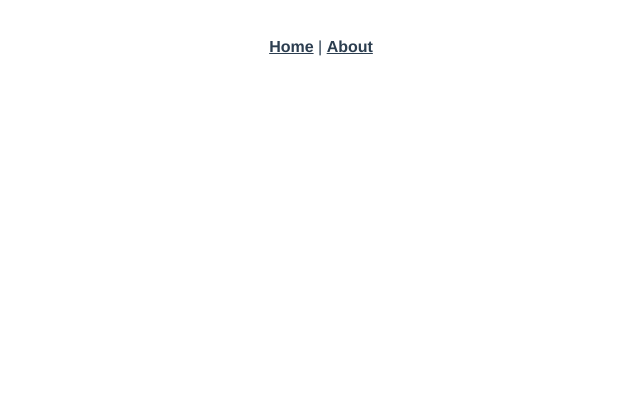
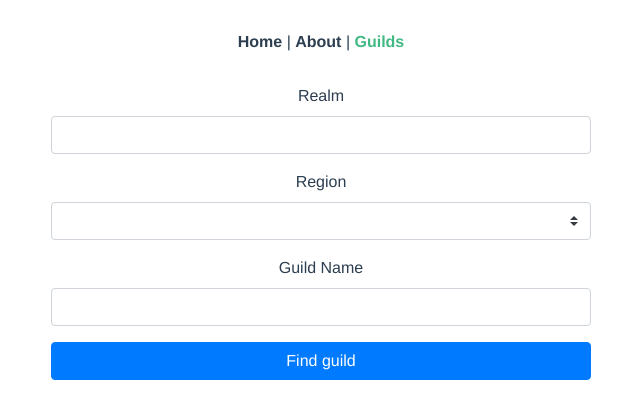
Before and after one commit to dakiman/guild-service-fe, a Vue app: page /#/guilds in a window 1280 px wide. Shown: the top 418 px of the page, without its empty margins (319-959 px from the left). Built offline with nearby package versions, Linux system fonts and the light colour scheme.

Commit message:
initial commit

```diff
--- a/package.json
+++ b/package.json
@@ -9,6 +9,9 @@
     "lint": "vue-cli-service lint"
   },
   "dependencies": {
+    "axios": "^0.19.0",
+    "bootstrap": "^4.4.1",
+    "bootstrap-vue": "^2.1.0",
     "core-js": "^3.4.3",
     "vue": "^2.6.10",
     "vue-router": "^3.1.3",
--- a/src/App.vue
+++ b/src/App.vue
@@ -2,7 +2,8 @@
   <div id="app">
     <div id="nav">
       <router-link to="/">Home</router-link> |
-      <router-link to="/about">About</router-link>
+      <router-link to="/about">About</router-link> |
+      <router-link to="/guilds">Guilds</router-link>
     </div>
     <router-view/>
   </div>
--- a/src/main.js
+++ b/src/main.js
@@ -2,7 +2,11 @@
 import App from './App.vue'
 import router from './router'
 import store from './store'
+import BootstrapVue from 'bootstrap-vue'
+import 'bootstrap/dist/css/bootstrap.css'
+import 'bootstrap-vue/dist/bootstrap-vue.css'
 
+Vue.use(BootstrapVue)
 Vue.config.productionTip = false
 
 new Vue({
--- a/src/router/index.js
+++ b/src/router/index.js
@@ -17,6 +17,14 @@
     // this generates a separate chunk (about.[hash].js) for this route
     // which is lazy-loaded when the route is visited.
     component: () => import(/* webpackChunkName: "about" */ '../views/About.vue')
+  },
+  {
+    path: '/guilds',
+    name: 'guildSearch',
+    // route level code-splitting
+    // this generates a separate chunk (about.[hash].js) for this route
+    // which is lazy-loaded when the route is visited.
+    component: () => import(/* webpackChunkName: "about" */ '../views/GuildSearch.vue')
   }
 ]
 
--- /dev/null
+++ b/src/views/GuildSearch.vue
@@ -0,0 +1,58 @@
+<template>
+    <div class="guildSearch">
+        <div class="container">
+            <div class="row">
+                <div class="col-md-6 offset-md-3">
+                    <b-form @submit="getGuild">
+                        <b-form-group label="Realm" label-for="realm">
+                            <b-form-input id="realm" v-model="form.realm"/>
+                        </b-form-group>
+                        <b-form-group label="Region" label-for="region">
+                            <b-form-select id="region" v-model="form.region" :options="regions"/>
+                        </b-form-group>
+                        <b-form-group label="Guild Name" label-for="guildName">
+                            <b-form-input id="guildName" v-model="form.guildName"/>
+                        </b-form-group>
+                        <b-form-group>
+                            <b-button type="submit" variant="primary" block>Find guild</b-button>
+                        </b-form-group>
+                    </b-form>
+                    {{ guild }}
+                </div>
+            </div>
+        </div>
+
+    </div>
+</template>
+
+<script>
+import axios from 'axios'
+
+export default {
+  name: 'GuildSearch',
+  components: {},
+  data () {
+    return {
+      form: {
+        region: null,
+        guildName: null,
+        realm: null
+      },
+      guild: null,
+      regions: [
+        'EU', 'US', 'CH', 'AU'
+      ],
+      realms: ['The Maelstrom']
+    }
+  },
+  methods: {
+    getGuild () {
+      axios.get(`http://127.0.0.1:8000/api/guild/${this.form.realm.toLowerCase().replace(' ', '-')}/${this.form.guildName}`)
+        .then(({ data }) => {
+          this.guild = data.guild
+        })
+        .catch(e => console.log(e))
+    }
+  }
+}
+</script>
```
Also changed, not shown: 1 other file (tests, documents, lock files or other folders).
